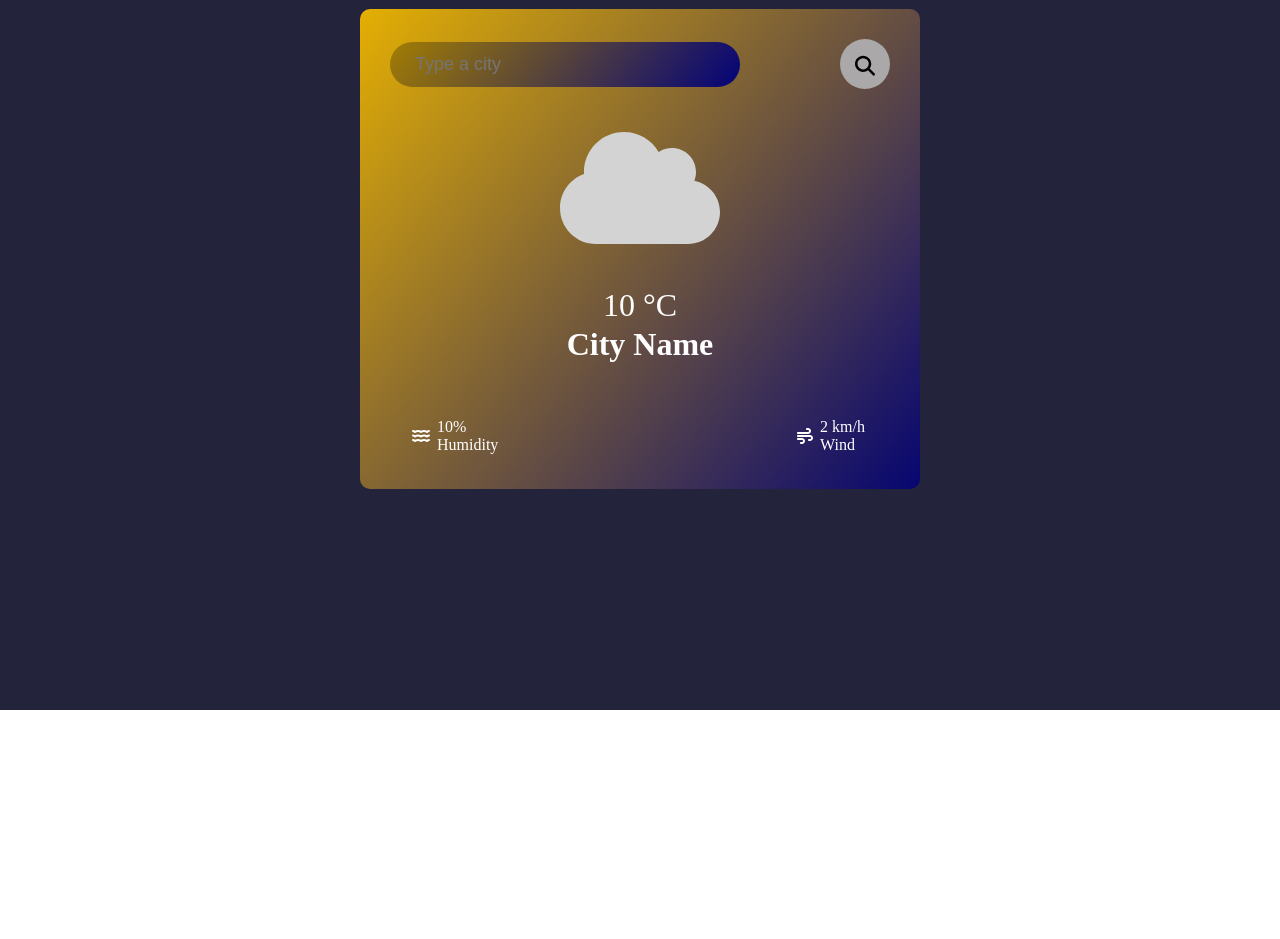
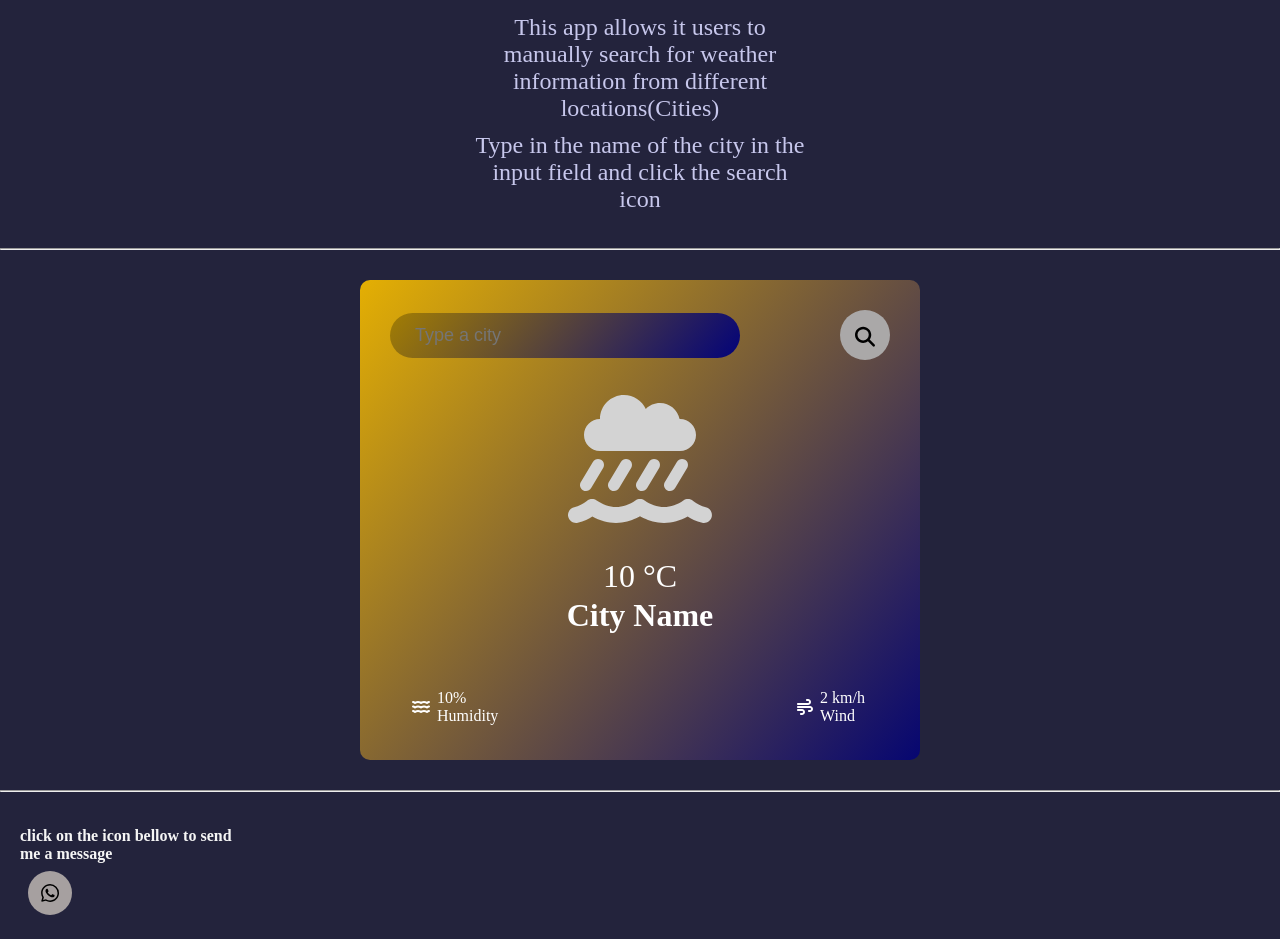
Before and after one commit to Yusufdavid411/Weather-App, a React (Vite) app: page / in a window 1280 px wide. Shown: the part 140-1079 px from the top of the page. Before the commit the page ends 850 px from the top, so only its background shows below. Built offline with nearby package versions, Linux system fonts and the light colour scheme.

Commit message:
message for me

```diff
--- a/src/components/Home.jsx
+++ b/src/components/Home.jsx
@@ -12,7 +12,7 @@ const Home = () => {
         name:'City Name',
         humidity: 10,
         speed: 2,
-        image: <FontAwesomeIcon icon="cloud" size="8x" color="lightgray" className="icon" />,
+        image: <FontAwesomeIcon icon={faCloudShowersWater} size="8x" color="lightgray" className="icon" />,
     })
 
     const [name, setName] = useState('');
@@ -74,6 +74,7 @@ const Home = () => {
 
                 // console.log(data)
             })
+
             .catch( err => {
                 if(err.response.status == 404) {
                     toast.error("Invalid City Name")
@@ -82,6 +83,7 @@ const Home = () => {
                     console.log(err)
                 }
             });
+
         } else {
             toast.error("Input City Name");
         }
@@ -89,7 +91,7 @@ const Home = () => {
 
     const handleChange = (event) => {
         setName(event.target.value.trim());
-      };
+    };
 
 
     return (
@@ -101,13 +103,14 @@ const Home = () => {
 
             <hr />
 
-            {/* <div className="note">
-                <p>This app allows it users to manually search for weather information in different locations(Cities)</p>
+            <div className="note">
+                <p>This app allows it users to manually search for weather
+                    information from different locations(Cities)</p>
                 <p>Type in the name of the city in the input
-                field and click enter </p>
+                field and click the search icon </p>
             </div>
 
-            <hr />*/}
+            <hr />
 
             <div className="weather">
 
@@ -154,7 +157,18 @@ const Home = () => {
                 </div>
 
             </div>
+
+            <hr />
+
+            <footer>
+                <h4>click on the icon bellow to send me a message</h4>
+                <a href="https://wa.me/message/7FQPGPCVFWQPP1">
+                    <img src="/img/whatsapp.svg" alt="" className="icon" />
+                </a>
+            </footer>
+
         </div>
+
     );
 }
 
--- a/src/main.jsx
+++ b/src/main.jsx
@@ -3,11 +3,11 @@ import ReactDOM from 'react-dom/client'
 import App from './App.jsx'
 import './style.css'
 import { library } from '@fortawesome/fontawesome-svg-core';
-import { faCloud, faCloudRain, faSearch, faWind, faWater, faCloudSun, faCloudShowersWater, faCloudBolt } from '@fortawesome/free-solid-svg-icons';
+import { faCloud, faCloudRain, faSearch, faWind, faWater, faCloudSun, faCloudShowersWater, faCloudBolt, } from '@fortawesome/free-solid-svg-icons';
 
 
 // Add icons to the library
-library.add(faSearch, faCloud, faWind, faCloudRain, faWater, faCloudSun, faCloudShowersWater, faCloudBolt );
+library.add(faSearch, faCloud, faWind, faCloudRain, faWater, faCloudSun, faCloudShowersWater, faCloudBolt, );
 
 ReactDOM.createRoot(document.getElementById('root')).render(
   <React.StrictMode>
--- a/src/style.css
+++ b/src/style.css
@@ -4,7 +4,7 @@
 }
 .container {
     width: 100%;
-    height: 100vh;
+    height: 100%;
     padding-top: 50px;
     background: rgb(35, 35, 60);
 }
@@ -134,6 +134,24 @@ p {
     cursor: pointer;
 }
 
+footer {
+    padding: 5px 20px 20px;
+    color: whitesmoke;
+    max-width: 230px;
+    justify-content: center;
+    align-items: center;
+}
+
+footer .icon {
+    border-radius: 50%;
+    color: whitesmoke;
+    background-color: rgb(166, 160, 160);
+    padding: 10px;
+    margin-top: 8px;
+    margin-left: 8px;
+}
+
+
 
 @media (max-width:450px) {
 
```
Also changed, not shown: public/img/whatsapp.svg (added).
